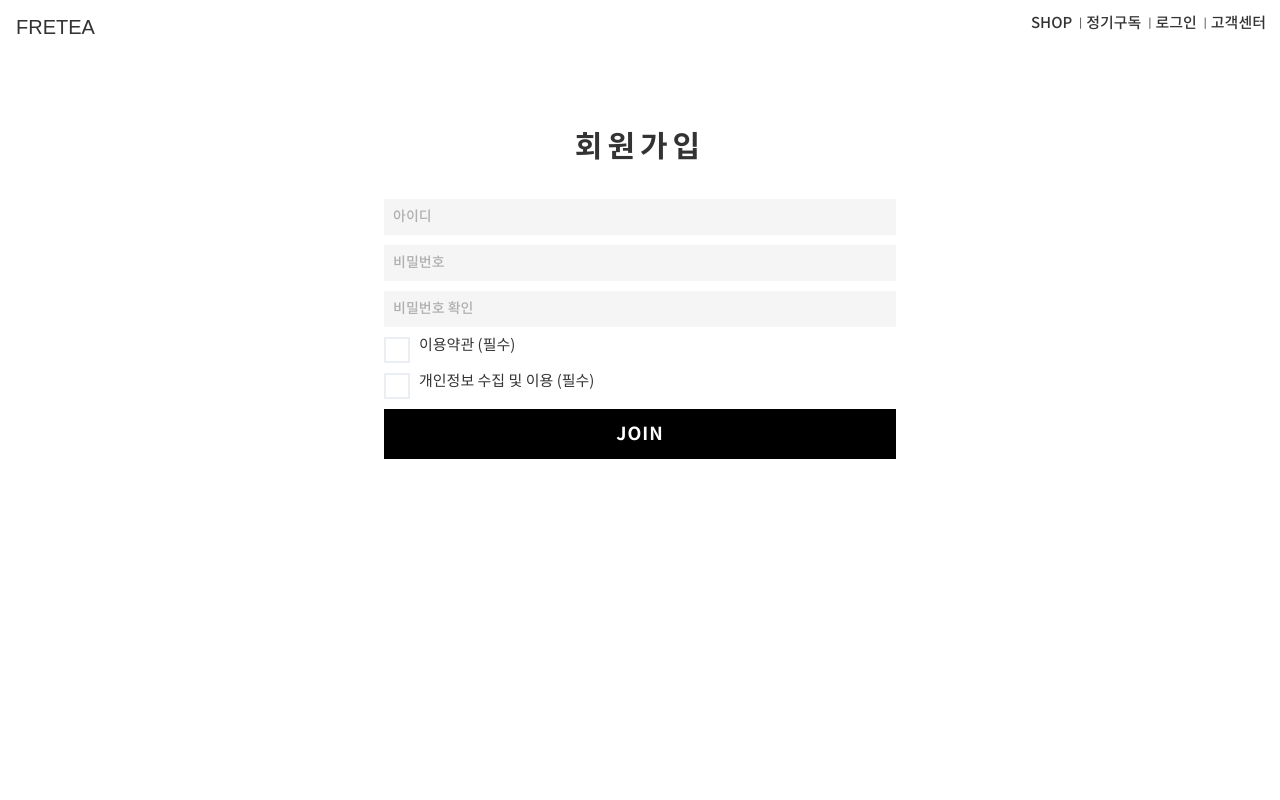
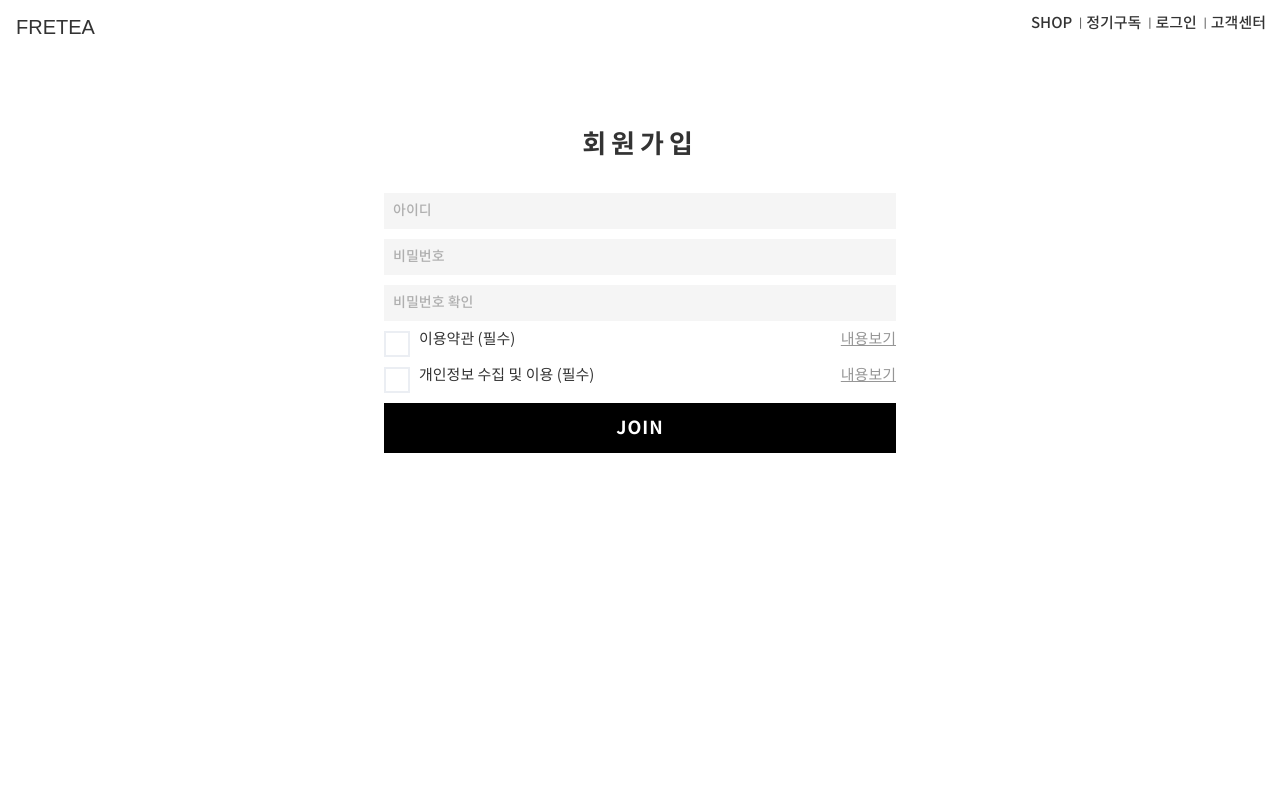
Before and after one commit to jo-narae/fretea, a Vue app: page /join in a window 1280 px wide. Shown: the top 800 px of the page. Built offline with nearby package versions, Linux system fonts and the light colour scheme; some icons are missing; a web font is replaced by a local one.

Commit message:
폼 css 수정

```diff
--- a/src/assets/style/common/_form.scss
+++ b/src/assets/style/common/_form.scss
@@ -18,7 +18,7 @@ input {
     padding-left: 35px;
     margin-bottom: 12px;
     height: 24px;
-    cursor: pointer;
+    text-align: left;
     input {
         position: absolute;
         opacity: 0;
@@ -33,13 +33,18 @@ input {
         left: 0;
         height: 22px;
         width: 22px;
+        text-align: center;
         background-color: $color_white;
         border: solid 2px $color_warm_gray;
+        cursor: pointer;
         svg {
             width: 14px;
             height: 24px;
             color: $color_disable_gray;
         }
+    }
+    span {
+        cursor: pointer;
     }
     .active {
         @extend .checkbox;
@@ -48,8 +53,12 @@ input {
             color: $font_base_color;
         }
     }
-    .checkbox-label {
-        text-align: left;
+    .detail-view {
+        position: absolute;
+        top: 0;
+        right: 0;
+        color: #969696;
+        text-decoration: underline;
     }
 }
 
--- a/src/assets/style/login.scss
+++ b/src/assets/style/login.scss
@@ -1,6 +1,6 @@
 .login-title {
 	@extend .bold;
-	font-size: 30px;
+	font-size: 26px;
 	letter-spacing: 5px;
 	margin-bottom: 2rem;
 }
@@ -39,18 +39,22 @@
 }
 
 .btn-facebook {
+	@extend .btn-sns-login;
 	background-color: $color_logo_facebook !important;
 }
 
 .btn-google {
+	@extend .btn-sns-login;
 	background-color: $color_logo_google !important;
 }
 
 .btn-naver {
+	@extend .btn-sns-login;
 	background-color: $color_logo_naver !important;
 }
 
 .btn-kakao {
+	@extend .btn-sns-login;
 	font-family: $font_notokr_bold !important;
 	font-size: 12px !important;
 	background-color: $color_logo_kakao !important;
--- a/src/components/Join.vue
+++ b/src/components/Join.vue
@@ -11,7 +11,8 @@
         @click="agreeCheck('TOS')">
           <icon name="check"></icon>
         </span>
-        <div class="checkbox-label">이용약관 (필수)</div>
+        <span @click="agreeCheck('TOS')">이용약관 (필수)</span>
+        <span class="detail-view">내용보기</span>
       </div>
       <div class="checkbox-group">
         <span class="checkbox"
@@ -19,7 +20,8 @@
         @click="agreeCheck('privite')">
           <icon name="check"></icon>
         </span>
-        <div class="checkbox-label">개인정보 수집 및 이용 (필수)</div>
+        <span @click="agreeCheck('privite')">개인정보 수집 및 이용 (필수)</span>
+        <span class="detail-view">내용보기</span>
       </div>
       <button class="btn-modal">JOIN</button>
       <custom-modal
--- a/src/components/Login.vue
+++ b/src/components/Login.vue
@@ -10,16 +10,16 @@
         <li>아이디 찾기</li>
         <li>비밀번호 찾기</li>
       </ul>
-      <button class="btn-sns-login btn-font btn-facebook">
+      <button class="btn-font btn-facebook">
         <img class="sns-logo" src="/static/img/logo_facebook.png" />페이스북으로 로그인
       </button>
-      <button class="btn-sns-login btn-font btn-google">
+      <button class="btn-font btn-google">
         <img class="sns-logo" src="/static/img/logo_google.png" />구글로 로그인
       </button>
-      <button class="btn-sns-login btn-font btn-naver">
+      <button class="btn-font btn-naver">
         <img class="sns-logo" src="/static/img/logo_naver.png" />네이버로 로그인
       </button>
-      <button class="btn-sns-login btn-kakao">
+      <button class="btn-kakao">
         <img class="sns-logo" src="/static/img/logo_kakao.png" />카카오로 로그인
       </button>
     </div>
```
